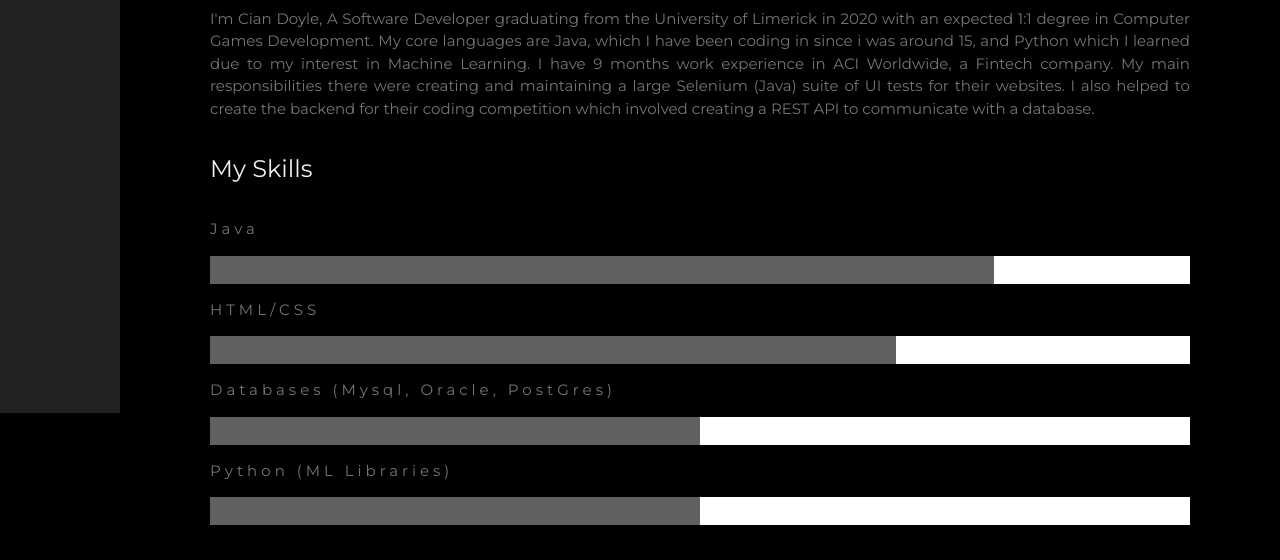
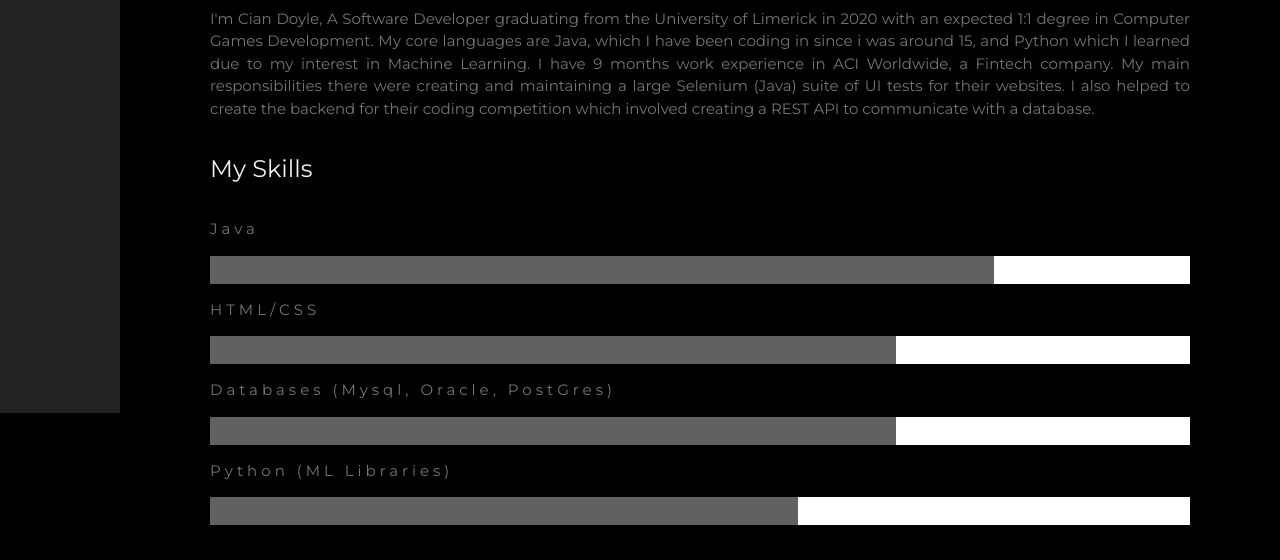
Before and after one commit to cianoo45/PortfolioSite, a plain HTML site: page index.html in a window 1280 px wide. Shown: the part 387-947 px from the top of the page. Drawn offline with nearby package versions, Linux system fonts and the light colour scheme.

Commit message:
Update index.html

```diff
--- a/index.html
+++ b/index.html
@@ -79,11 +79,11 @@ body, h1,h2,h3,h4,h5,h6 {font-family: "Montserrat", sans-serif}
 
        <p class="w3-wide">Databases (Mysql, Oracle, PostGres)</p>
     <div class="w3-white">
-      <div class="w3-dark-grey" style="height:28px;width:50%"></div>
+      <div class="w3-dark-grey" style="height:28px;width:70%"></div>
     </div>
     <p class="w3-wide">Python (ML Libraries)</p>
     <div class="w3-white">
-      <div class="w3-dark-grey" style="height:28px;width:50%"></div>
+      <div class="w3-dark-grey" style="height:28px;width:60%"></div>
     </div><br>
 
        <p class="w3-wide">JavaScript</p>
```
